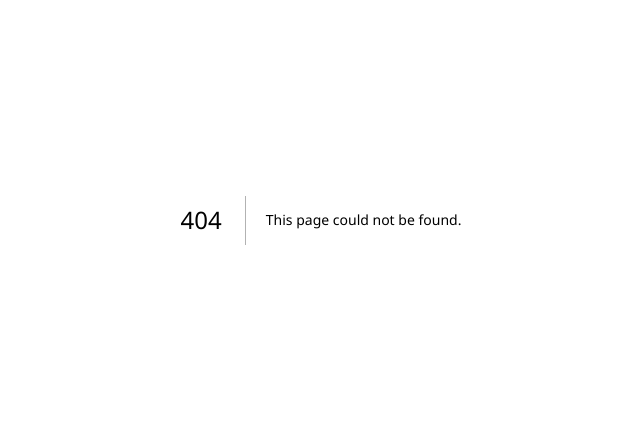
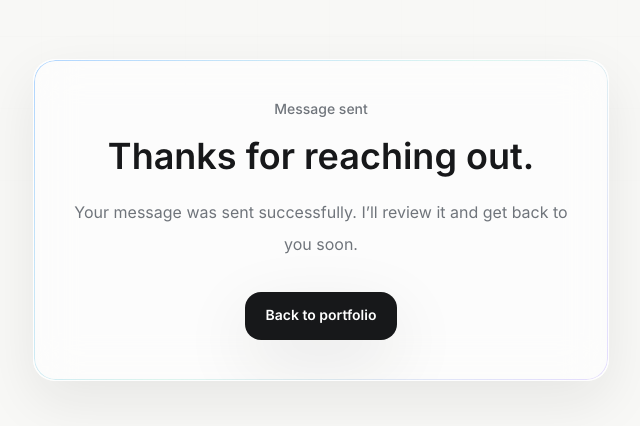
Before and after one commit to mdominiecki/michael-dominiecki-portfolio, a Next.js app: page /thank-you in a window 1280 px wide. Before the commit this address had no page. Shown: the part 180-606 px from the top of the page, without its empty margins (319-959 px from the left). Built offline with nearby package versions, Linux system fonts and the light colour scheme.

Commit message:
Enable Netlify contact form

```diff
--- /dev/null
+++ b/app/thank-you/page.tsx
@@ -0,0 +1,23 @@
+import { PremiumButton } from "@/components/ui/premium-button";
+
+export default function ThankYouPage() {
+  return (
+    <main className="relative min-h-screen overflow-hidden bg-porcelain px-4 py-10">
+      <div className="noise" aria-hidden="true" />
+      <section className="section-shell flex min-h-[calc(100vh-5rem)] items-center justify-center">
+        <div className="premium-border glass max-w-xl rounded-3xl p-8 text-center sm:p-10">
+          <p className="text-sm font-medium text-muted">Message sent</p>
+          <h1 className="mt-4 text-4xl font-semibold text-graphite">Thanks for reaching out.</h1>
+          <p className="mt-5 leading-8 text-muted">
+            Your message was sent successfully. I’ll review it and get back to you soon.
+          </p>
+          <div className="mt-8">
+            <PremiumButton href="/" variant="dark">
+              Back to portfolio
+            </PremiumButton>
+          </div>
+        </div>
+      </section>
+    </main>
+  );
+}
--- a/components/contact-section.tsx
+++ b/components/contact-section.tsx
@@ -2,19 +2,11 @@
 
 import { motion } from "framer-motion";
 import { Linkedin, Mail, Send } from "lucide-react";
-import { FormEvent, useState } from "react";
 import { AnimatedSection } from "@/components/animated-section";
 import { SectionHeading } from "@/components/section-heading";
 import { PremiumButton } from "@/components/ui/premium-button";
 
 export function ContactSection() {
-  const [status, setStatus] = useState("Ready when you are.");
-
-  const handleSubmit = (event: FormEvent<HTMLFormElement>) => {
-    event.preventDefault();
-    setStatus("Thanks. Your note is ready.");
-  };
-
   return (
     <AnimatedSection id="contact" className="relative pb-16 pt-24 sm:pb-20 sm:pt-28">
       <div className="absolute inset-x-0 top-0 h-px bg-gradient-to-r from-transparent via-graphite/10 to-transparent" />
@@ -46,15 +38,26 @@ export function ContactSection() {
           </div>
 
           <motion.form
-            onSubmit={handleSubmit}
+            name="contact"
+            method="POST"
+            action="/thank-you"
+            data-netlify="true"
+            netlify-honeypot="bot-field"
             className="premium-border glass rounded-3xl p-5 sm:p-6"
             whileHover={{ y: -5 }}
             transition={{ type: "spring", stiffness: 220, damping: 24 }}
           >
+            <input type="hidden" name="form-name" value="contact" />
+            <p className="hidden">
+              <label>
+                Don’t fill this out if you’re human: <input name="bot-field" />
+              </label>
+            </p>
             <div className="grid gap-4 sm:grid-cols-2">
               <label className="block">
                 <span className="text-sm font-medium text-muted">Name</span>
                 <input
+                  name="name"
                   required
                   className="mt-2 h-12 w-full rounded-2xl border border-graphite/10 bg-white/[0.72] px-4 text-graphite outline-none transition duration-300 placeholder:text-muted/60 focus:border-electric/[0.55] focus:shadow-glow"
                   placeholder="Your name"
@@ -63,6 +66,7 @@ export function ContactSection() {
               <label className="block">
                 <span className="text-sm font-medium text-muted">Email</span>
                 <input
+                  name="email"
                   required
                   type="email"
                   className="mt-2 h-12 w-full rounded-2xl border border-graphite/10 bg-white/[0.72] px-4 text-graphite outline-none transition duration-300 placeholder:text-muted/60 focus:border-electric/[0.55] focus:shadow-glow"
@@ -74,6 +78,7 @@ export function ContactSection() {
             <label className="mt-4 block">
               <span className="text-sm font-medium text-muted">Message</span>
               <textarea
+                name="message"
                 required
                 rows={6}
                 className="mt-2 w-full resize-none rounded-2xl border border-graphite/10 bg-white/[0.72] px-4 py-4 text-graphite outline-none transition duration-300 placeholder:text-muted/60 focus:border-electric/[0.55] focus:shadow-glow"
@@ -82,7 +87,7 @@ export function ContactSection() {
             </label>
 
             <div className="mt-5 flex flex-col gap-4 sm:flex-row sm:items-center sm:justify-between">
-              <p className="text-sm text-muted">{status}</p>
+              <p className="text-sm text-muted">Messages are delivered through Netlify Forms.</p>
               <button className="group relative inline-flex min-h-12 items-center justify-center gap-2 overflow-hidden rounded-2xl border border-graphite/10 bg-graphite px-5 py-3 text-sm font-semibold text-white shadow-premium transition duration-300 hover:border-electric/50 hover:shadow-glow">
                 <span className="absolute inset-0 translate-x-[-120%] bg-gradient-to-r from-transparent via-white/[0.35] to-transparent transition duration-700 group-hover:translate-x-[120%]" />
                 <span className="relative z-10 inline-flex items-center gap-2">
```
